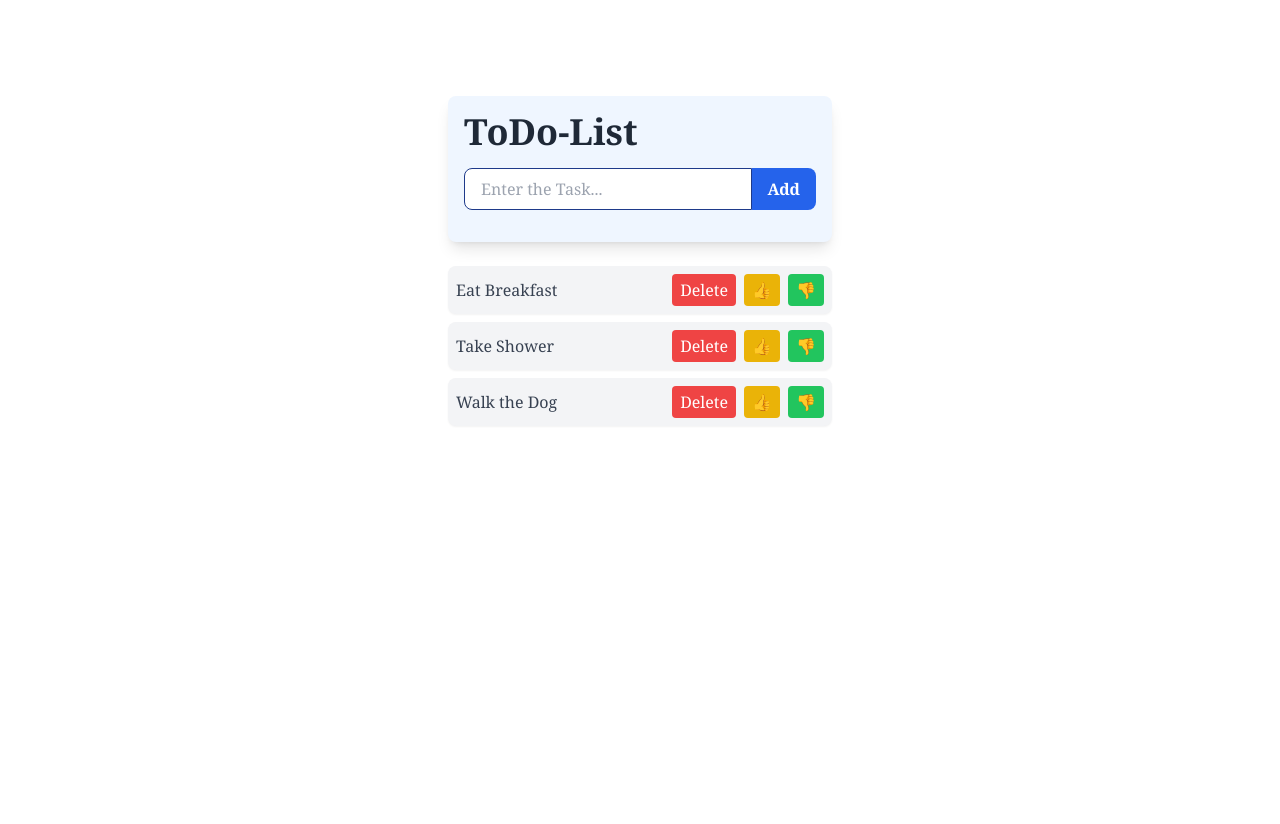
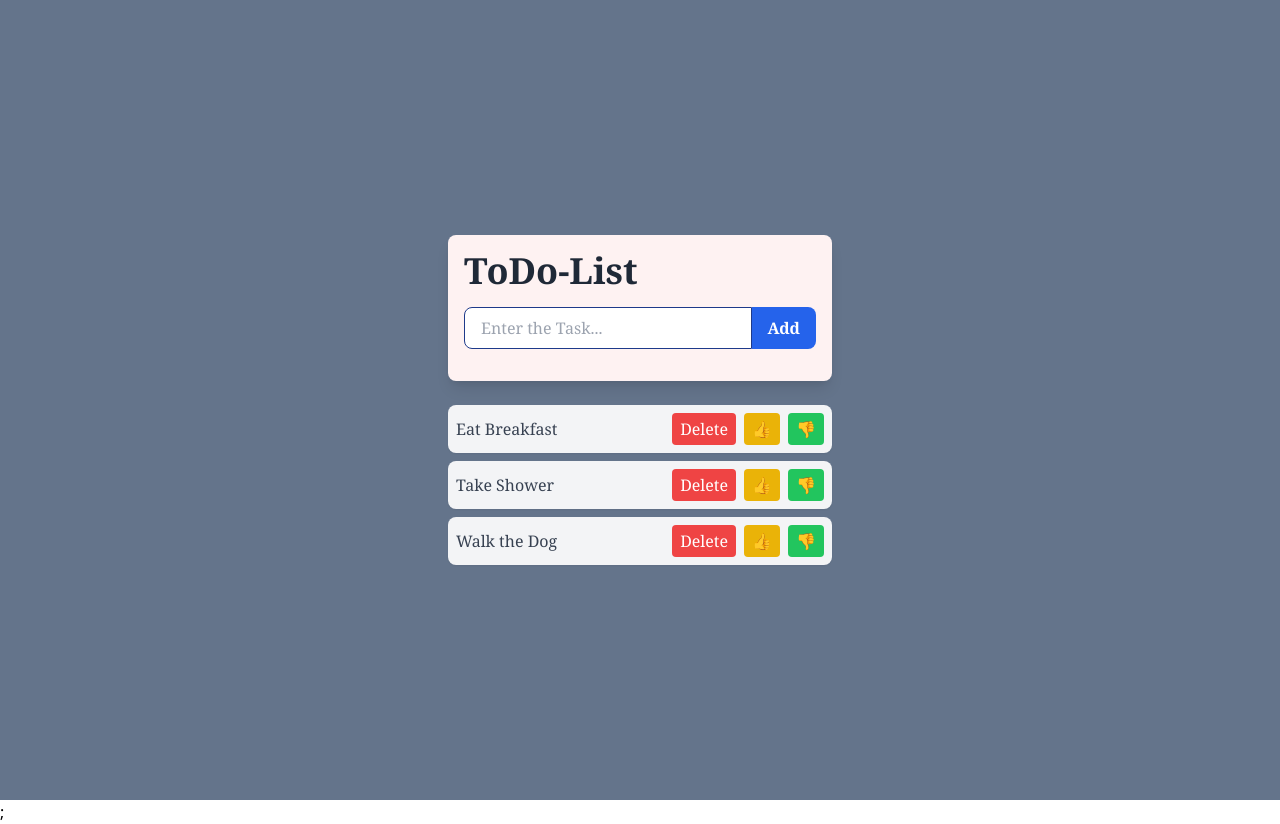
Before and after one commit to Divyanshu422/PROJECT, a React (Create React App) app in the folder REACT/3. To_Do_List/: page / in a window 1280 px wide. Before the commit the page ends 800 px from the top, so only its background shows below. Built offline with nearby package versions, Linux system fonts and the light colour scheme.

Commit message:
Adding the add functionality to the Code using the Spread Operator

```diff
--- a/REACT/3. To_Do_List/src/App.js
+++ b/REACT/3. To_Do_List/src/App.js
@@ -1,7 +1,11 @@
 import TodoList from "./component/TodoList";
 
 function App() {
-  return <TodoList />;
+  return (
+    <div className="bg-slate-500 h-screen w-screen">
+      <TodoList />;
+    </div>
+  );
 }
 
 export default App;
--- a/REACT/3. To_Do_List/src/component/TodoList.css
+++ /dev/null
@@ -1,6 +0,0 @@
-/* button{
-    font-size: 1.7rem;
-    font-weight: bold;
-    padding: 10px 20px;
-    transition: background-color 0.5 ease;
-} */
--- a/REACT/3. To_Do_List/src/component/TodoList.jsx
+++ b/REACT/3. To_Do_List/src/component/TodoList.jsx
@@ -11,14 +11,19 @@ const TodoList = () => {
   const handleChange = (event) => {
     setNewTask(event.target.value);
   };
-  const handleAdd = () => {};
+  const handleAdd = () => {
+    // we need to add the task in the handleButton
+    setTasks((prev) => [...prev, newTask]);
+    // After adding the task we set the input box to empty string:
+    setNewTask("");
+  };
   const deleteTask = (index) => {};
   const moveTaskUp = (index) => {};
   const moveTaskDown = (index) => {};
 
   return (
-    <div className="flex flex-col items-center mt-24 font-serif">
-      <div className="w-96 p-4 bg-blue-50 shadow-lg rounded-lg">
+    <div className="flex flex-col h-screen items-center justify-center font-serif">
+      <div className="w-96 p-4 bg-red-50 shadow-lg rounded-lg">
         <h1 className="text-4xl font-bold text-gray-800 mb-4">ToDo-List</h1>
         <div className="flex mb-4">
           <input
```
